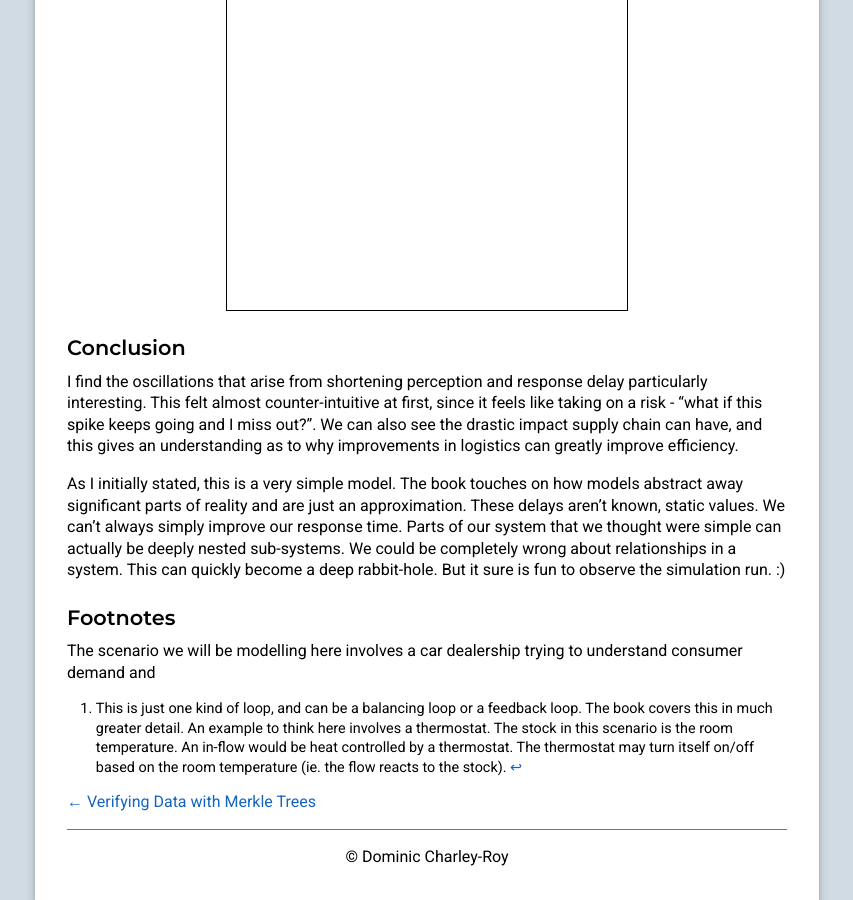
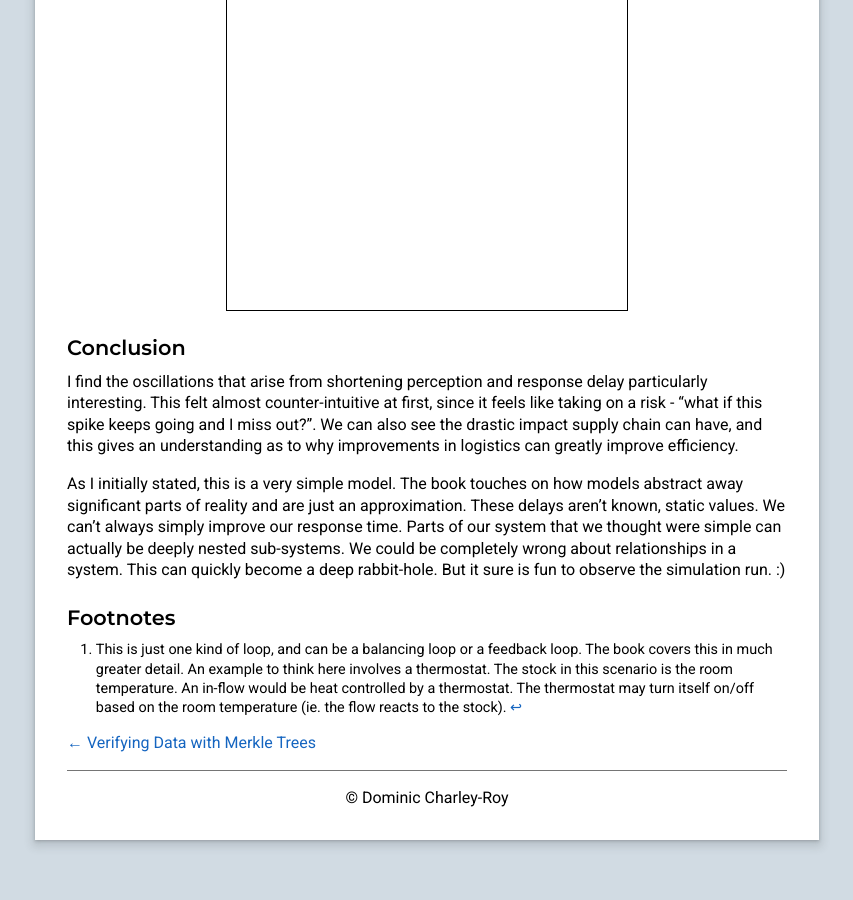
Before and after one commit to jokeofweek/jokeofweek.github.io, a Jekyll site: the page built from _posts/2020-06-21-simulating_systems_with_javascript.markdown, in a window 1280 px wide and 900 px high, scrolled down 4431 px. Shown: the whole window, without its empty margins (213-1066 px from the left). Built offline with Jekyll 4.4.1, drawn with Linux system fonts in a browser that asks for light colours.

Commit message:
Remove extraneous text.

```diff
--- a/_posts/2020-06-21-simulating_systems_with_javascript.markdown
+++ b/_posts/2020-06-21-simulating_systems_with_javascript.markdown
@@ -137,7 +137,3 @@ As I initially stated, this is a very simple model. The book touches on how mode
 ### Footnotes
 
 [^1]: This is just one kind of loop, and can be a balancing loop or a feedback loop. The book covers this in much greater detail. An example to think here involves a thermostat. The stock in this scenario is the room temperature. An in-flow would be heat controlled by a thermostat. The thermostat may turn itself on/off based on the room temperature (ie. the flow reacts to the stock).
-
-
-
-The scenario we will be modelling here involves a car dealership trying to understand consumer demand and
```
